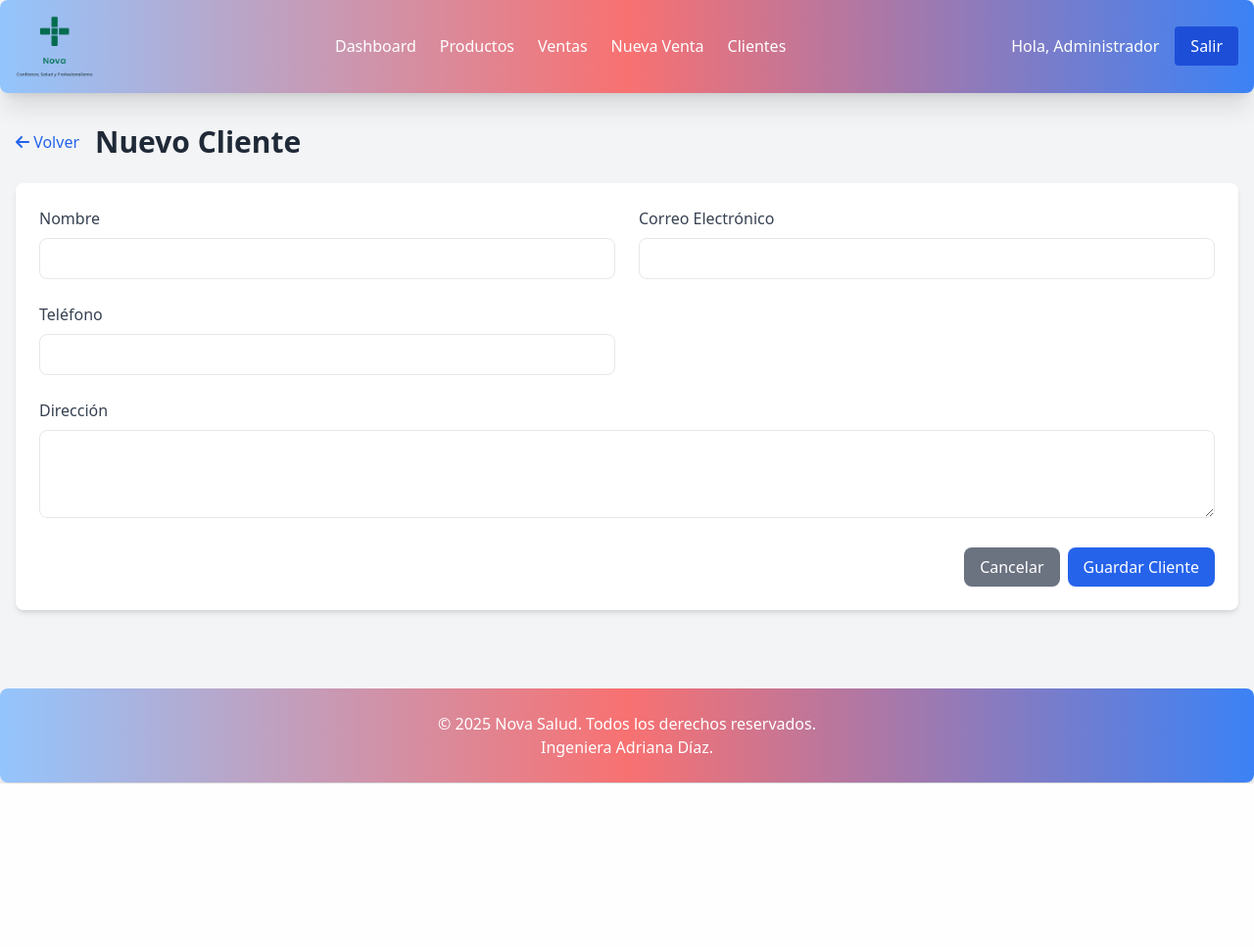
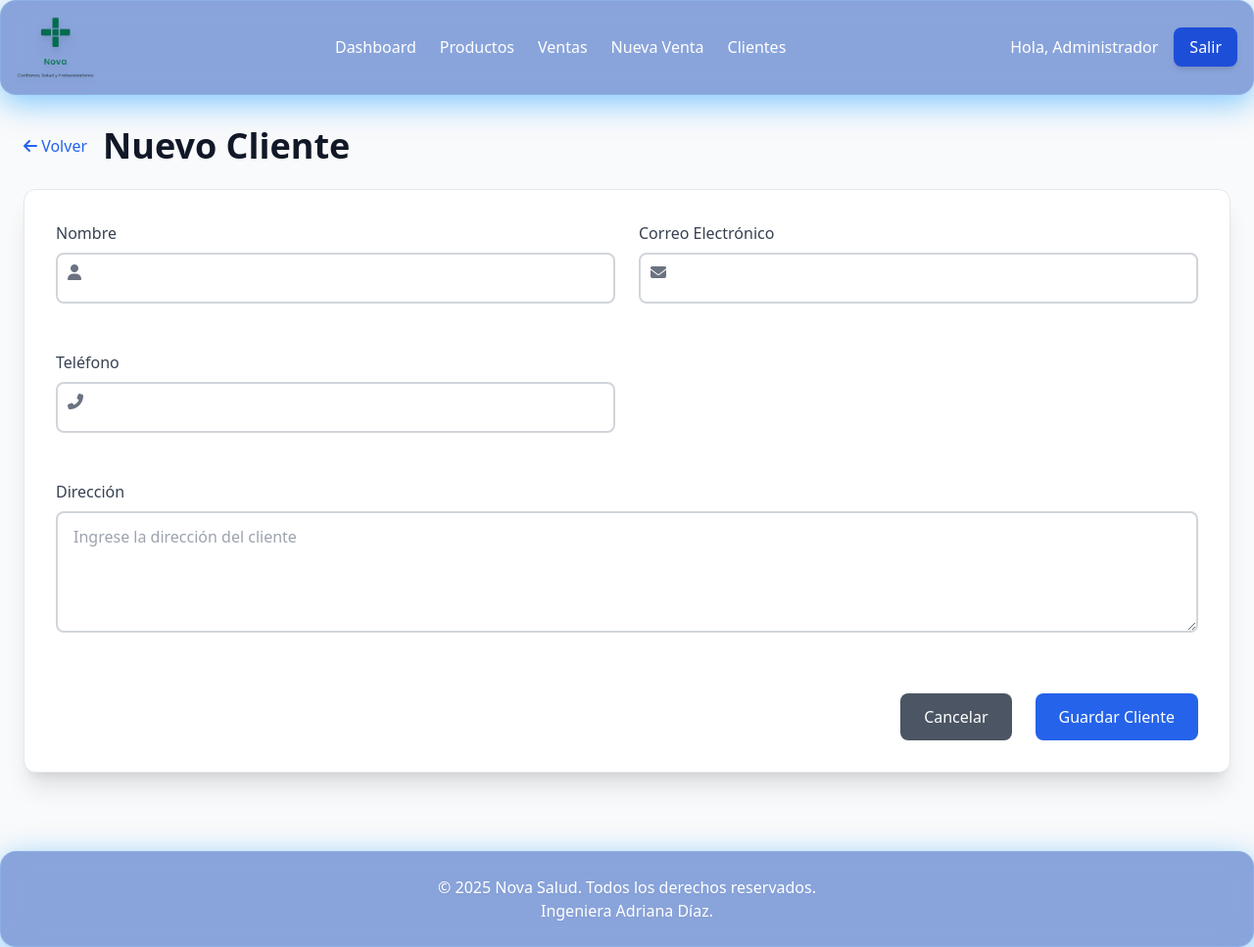
Before and after one commit to Dm-Adriana/novabasica, a PHP site: page /cliente-form.php in a window 1280 px wide. Shown: the whole page at 98% size. Before the commit the page ends 800 px from the top, so only its background shows below. Run offline with PHP 8.4, Linux system fonts and the light colour scheme; a user stored in the database is signed in; some libraries are stand-ins or nearby versions.

Commit message:
Actualización de archivos: login, cliente-form, producto-form, header y footer

```diff
--- a/cliente-form.php
+++ b/cliente-form.php
@@ -70,56 +70,66 @@ if ($_SERVER['REQUEST_METHOD'] === 'POST') {
     <script src="https://cdn.tailwindcss.com"></script>
     <link rel="stylesheet" href="https://cdnjs.cloudflare.com/ajax/libs/font-awesome/6.4.0/css/all.min.css">
 </head>
-<body class="bg-gray-100">
+<body class="bg-gray-50">
+
     <?php include 'includes/header.php'; ?>
 
-    <div class="container mx-auto px-4 py-8">
+    <div class="container mx-auto px-6 py-8">
         <div class="flex items-center mb-6">
             <a href="clientes.php" class="text-blue-600 hover:text-blue-800 mr-4">
                 <i class="fas fa-arrow-left"></i> Volver
             </a>
-            <h1 class="text-3xl font-bold text-gray-800"><?php echo $isEdit ? 'Editar' : 'Nuevo'; ?> Cliente</h1>
+            <h1 class="text-4xl font-bold text-gray-900"><?php echo $isEdit ? 'Editar' : 'Nuevo'; ?> Cliente</h1>
         </div>
 
         <?php if (isset($error)): ?>
-        <div class="bg-red-100 border-l-4 border-red-500 text-red-700 p-4 mb-6" role="alert">
+        <div class="bg-red-100 border-l-4 border-red-500 text-red-700 p-4 mb-6 rounded-lg shadow-md" role="alert">
             <p><?php echo $error; ?></p>
         </div>
         <?php endif; ?>
 
-        <div class="bg-white rounded-lg shadow-md p-6">
+        <div class="bg-white rounded-xl shadow-xl p-8 border border-gray-200">
             <form method="POST" action="">
                 <div class="grid grid-cols-1 md:grid-cols-2 gap-6">
-                    <div>
+                    <div class="mb-6">
                         <label for="nombre" class="block text-gray-700 font-medium mb-2">Nombre</label>
-                        <input type="text" id="nombre" name="nombre" required value="<?php echo htmlspecialchars($cliente['nombre']); ?>"
-                               class="w-full px-4 py-2 border rounded-lg focus:outline-none focus:ring-2 focus:ring-blue-500">
+                        <div class="relative">
+                            <input type="text" id="nombre" name="nombre" required value="<?php echo htmlspecialchars($cliente['nombre']); ?>"
+                                class="w-full px-4 py-3 border-2 border-gray-300 rounded-lg focus:outline-none focus:ring-2 focus:ring-blue-500 bg-white text-gray-800 transition ease-in-out duration-300">
+                            <i class="fas fa-user absolute left-3 top-3 text-gray-500"></i>
+                        </div>
                     </div>
 
-                    <div>
+                    <div class="mb-6">
                         <label for="correo" class="block text-gray-700 font-medium mb-2">Correo Electrónico</label>
-                        <input type="email" id="correo" name="correo" required value="<?php echo htmlspecialchars($cliente['correo']); ?>"
-                               class="w-full px-4 py-2 border rounded-lg focus:outline-none focus:ring-2 focus:ring-blue-500">
+                        <div class="relative">
+                            <input type="email" id="correo" name="correo" required value="<?php echo htmlspecialchars($cliente['correo']); ?>"
+                                class="w-full px-4 py-3 border-2 border-gray-300 rounded-lg focus:outline-none focus:ring-2 focus:ring-blue-500 bg-white text-gray-800 transition ease-in-out duration-300">
+                            <i class="fas fa-envelope absolute left-3 top-3 text-gray-500"></i>
+                        </div>
                     </div>
 
-                    <div>
+                    <div class="mb-6">
                         <label for="telefono" class="block text-gray-700 font-medium mb-2">Teléfono</label>
-                        <input type="text" id="telefono" name="telefono" value="<?php echo htmlspecialchars($cliente['telefono']); ?>"
-                               class="w-full px-4 py-2 border rounded-lg focus:outline-none focus:ring-2 focus:ring-blue-500">
+                        <div class="relative">
+                            <input type="text" id="telefono" name="telefono" value="<?php echo htmlspecialchars($cliente['telefono']); ?>"
+                                class="w-full px-4 py-3 border-2 border-gray-300 rounded-lg focus:outline-none focus:ring-2 focus:ring-blue-500 bg-white text-gray-800 transition ease-in-out duration-300">
+                            <i class="fas fa-phone-alt absolute left-3 top-3 text-gray-500"></i>
+                        </div>
                     </div>
 
-                    <div class="md:col-span-2">
+                    <div class="md:col-span-2 mb-6">
                         <label for="direccion" class="block text-gray-700 font-medium mb-2">Dirección</label>
-                        <textarea id="direccion" name="direccion" rows="3"
-                                  class="w-full px-4 py-2 border rounded-lg focus:outline-none focus:ring-2 focus:ring-blue-500"><?php echo htmlspecialchars($cliente['direccion']); ?></textarea>
+                        <textarea id="direccion" name="direccion" rows="4" placeholder="Ingrese la dirección del cliente"
+                            class="w-full px-4 py-3 border-2 border-gray-300 rounded-lg focus:outline-none focus:ring-2 focus:ring-blue-500 bg-white text-gray-800 transition ease-in-out duration-300"><?php echo htmlspecialchars($cliente['direccion']); ?></textarea>
                     </div>
                 </div>
 
-                <div class="mt-6 flex justify-end">
-                    <a href="clientes.php" class="bg-gray-500 text-white py-2 px-4 rounded-lg hover:bg-gray-600 transition duration-200 mr-2">
+                <div class="mt-8 flex justify-end space-x-6">
+                    <a href="clientes.php" class="bg-gray-600 text-white py-3 px-6 rounded-lg hover:bg-gray-700 transition duration-200">
                         Cancelar
                     </a>
-                    <button type="submit" class="bg-blue-600 text-white py-2 px-4 rounded-lg hover:bg-blue-700 transition duration-200">
+                    <button type="submit" class="bg-blue-600 text-white py-3 px-6 rounded-lg hover:bg-blue-700 transition duration-200">
                         <?php echo $isEdit ? 'Actualizar' : 'Guardar'; ?> Cliente
                     </button>
                 </div>
--- a/includes/footer.php
+++ b/includes/footer.php
@@ -1,6 +1,6 @@
-<footer class="bg-gradient-to-r from-blue-300 via-red-400 to-blue-500 bg-opacity-30 backdrop-blur-lg shadow-lg rounded-lg py-6 mt-12">
+<footer class="rounded-2xl shadow-xl backdrop-blur-lg bg-[rgba(0,60,180,0.45)] border border-blue-300/30 py-6 mt-12" style="box-shadow: 0 8px 32px rgba(0, 150, 255, 0.5);">
     <div class="container mx-auto px-4">
-        <div class="text-center text-white">
+        <div class="text-center text-white drop-shadow-sm">
             <p>&copy; <?php echo date('Y'); ?> Nova Salud. Todos los derechos reservados.</p>
             <p>Ingeniera Adriana Díaz.</p>
         </div>
--- a/includes/header.php
+++ b/includes/header.php
@@ -1,21 +1,21 @@
-<header class="bg-gradient-to-r from-blue-300 via-red-400 to-blue-500 bg-opacity-30 backdrop-blur-lg shadow-xl rounded-lg">
+<header class="rounded-2xl shadow-xl backdrop-blur-lg bg-[rgba(0,60,180,0.45)] border border-blue-300/30" style="box-shadow: 0 8px 32px rgba(0, 150, 255, 0.5);">
     <div class="container mx-auto px-4">
         <div class="flex justify-between items-center py-4">
             <div class="flex items-center">
-                <img src="img/logo.png" alt="Nova Salud" class="w-20 h-auto mr-4">
+                <img src="img/logo.png" alt="Nova Salud" class="w-20 h-auto mr-4 drop-shadow-lg">
             </div>
 
             <nav class="hidden md:flex space-x-6">
-                <a href="index.php" class="text-white hover:text-blue-200 transition">Dashboard</a>
-                <a href="productos.php" class="text-white hover:text-blue-200 transition">Productos</a>
-                <a href="ventas.php" class="text-white hover:text-blue-200 transition">Ventas</a>
-                <a href="nueva-venta.php" class="text-white hover:text-blue-200 transition">Nueva Venta</a>
-                <a href="clientes.php" class="text-white hover:text-blue-200 transition">Clientes</a>
+                <a href="index.php" class="text-white font-medium hover:text-cyan-300 transition">Dashboard</a>
+                <a href="productos.php" class="text-white font-medium hover:text-cyan-300 transition">Productos</a>
+                <a href="ventas.php" class="text-white font-medium hover:text-cyan-300 transition">Ventas</a>
+                <a href="nueva-venta.php" class="text-white font-medium hover:text-cyan-300 transition">Nueva Venta</a>
+                <a href="clientes.php" class="text-white font-medium hover:text-cyan-300 transition">Clientes</a>
             </nav>
 
             <div class="flex items-center space-x-4">
                 <span class="text-white hidden sm:inline">Hola, <?php echo $_SESSION['user_name']; ?></span>
-                <a href="logout.php" class="bg-blue-700 text-white px-4 py-2 rounded hover:bg-blue-600 transition duration-200">
+                <a href="logout.php" class="bg-blue-700 text-white px-4 py-2 rounded-lg hover:bg-blue-800 transition duration-200 shadow-md">
                     Salir
                 </a>
 
@@ -26,43 +26,17 @@
         </div>
 
         <div id="mobile-menu" class="md:hidden max-h-0 overflow-hidden transition-all duration-300 ease-in-out">
-            <div class="flex flex-col bg-white rounded-lg shadow-lg mt-2 px-4 py-4 space-y-2">
-                <a href="index.php" class="block text-blue-700 font-medium hover:text-blue-900 transition">Dashboard</a>
+            <div class="flex flex-col bg-blue-100/80 backdrop-blur-sm rounded-lg shadow-lg mt-2 px-4 py-4 space-y-2">
+                <a href="index.php" class="block text-blue-800 font-medium hover:text-blue-900 transition">Dashboard</a>
                 <hr>
-                <a href="productos.php" class="block text-blue-700 font-medium hover:text-blue-900 transition">Productos</a>
+                <a href="productos.php" class="block text-blue-800 font-medium hover:text-blue-900 transition">Productos</a>
                 <hr>
-                <a href="ventas.php" class="block text-blue-700 font-medium hover:text-blue-900 transition">Ventas</a>
+                <a href="ventas.php" class="block text-blue-800 font-medium hover:text-blue-900 transition">Ventas</a>
                 <hr>
-                <a href="nueva-venta.php" class="block text-blue-700 font-medium hover:text-blue-900 transition">Nueva Venta</a>
+                <a href="nueva-venta.php" class="block text-blue-800 font-medium hover:text-blue-900 transition">Nueva Venta</a>
                 <hr>
-                <a href="clientes.php" class="block text-blue-700 font-medium hover:text-blue-900 transition">Clientes</a>
+                <a href="clientes.php" class="block text-blue-800 font-medium hover:text-blue-900 transition">Clientes</a>
             </div>
         </div>
     </div>
 </header>
-
-<script>
-    document.addEventListener("DOMContentLoaded", function () {
-        const menuButton = document.getElementById("mobile-menu-button");
-        const mobileMenu = document.getElementById("mobile-menu");
-        const menuIcon = document.getElementById("menu-icon");
-
-        let isOpen = false;
-
-        menuButton.addEventListener("click", () => {
-            isOpen = !isOpen;
-
-            if (isOpen) {
-                mobileMenu.classList.remove("max-h-0");
-                mobileMenu.classList.add("max-h-screen");
-                menuIcon.classList.remove("fa-bars");
-                menuIcon.classList.add("fa-times");
-            } else {
-                mobileMenu.classList.add("max-h-0");
-                mobileMenu.classList.remove("max-h-screen");
-                menuIcon.classList.remove("fa-times");
-                menuIcon.classList.add("fa-bars");
-            }
-        });
-    });
-</script>
```
Also changed, not shown: login.php (+26 -16 lines), producto-form.php (+29 -19 lines).
